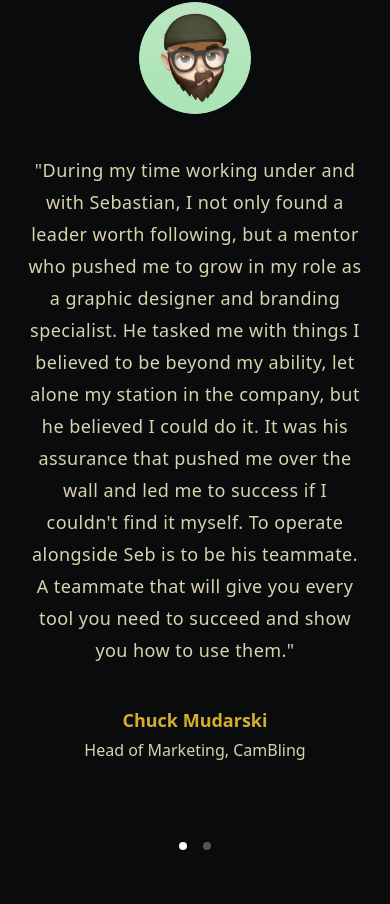
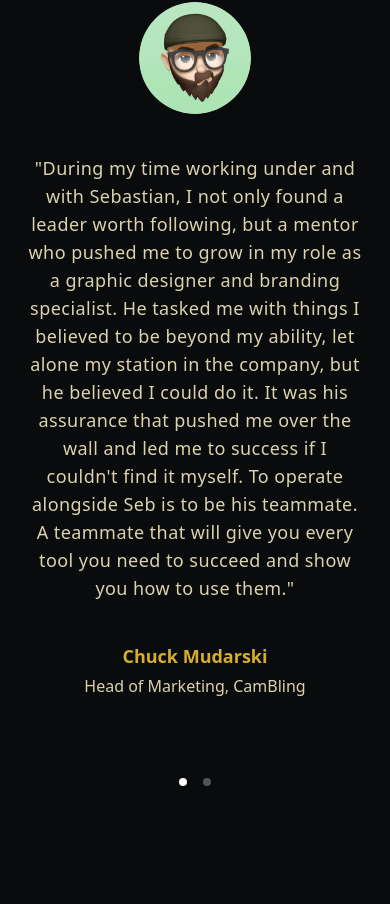
Before and after one commit to SebastianWolfgangBrownstein/portfolio, a Next.js app: page / in a window 390 px wide. Shown: the part 8065-8969 px from the top of the page. Built offline with nearby package versions, Linux system fonts and the light colour scheme; a web font is replaced by a local one.

Commit message:
fixed responsive styling of testimonials

```diff
--- a/components/Testimonials/Testimonial.jsx
+++ b/components/Testimonials/Testimonial.jsx
@@ -14,8 +14,20 @@ const Testimonial = ({
                     <Image src={imagePath} alt={`Photo of ${author}`} width={100} height={80} quality={100}/>
                 </div>
             </div>
-            <div className="px-1 xl:px-28 mb-10">
-                <p className="leading-8 xl:leading-7 tracking-wide text-lg text-tan">&quot;{quote}&quot;</p>
+            <div className="
+                px-1 mb-10
+                sm:px-5
+                md:px-32
+                lg:px-44
+                xl:px-80
+                2xl:px-96">
+                <p className="
+                    tracking-wide text-lg text-tan
+                    xs:leading-loose
+                    sm:text-xl sm:leading-loose
+                    lg:text-2xl lg:leading-relaxed
+                    xl:leading-relaxed
+                ">&quot;{quote}&quot;</p>
             </div>
             <div className="">
                 <h3 className="mb-1 text-lg font-bold text-gold">{author}</h3>
--- a/components/Testimonials/Testimonials.jsx
+++ b/components/Testimonials/Testimonials.jsx
@@ -3,7 +3,10 @@ import TestimonialSlider from "./TestimonialSlider"
 
 const Testimonials = () => {
   return (
-    <section id="testimonials" className="w-full bg-gunmetal-dark text-center px-6 py-36  xl:px-150 xl:py-36">
+    <section id="testimonials" className="
+        w-full bg-gunmetal-dark text-center px-6 py-36
+        xl:py-36
+      ">
         <h1 className="text-3xl font-play mb-5 text-gold">Testimonials</h1>
         <p className="text-xl text-tan mb-16 xl:mb-16">People I&apos;ve worked with have said some nice things...</p>
 
```
